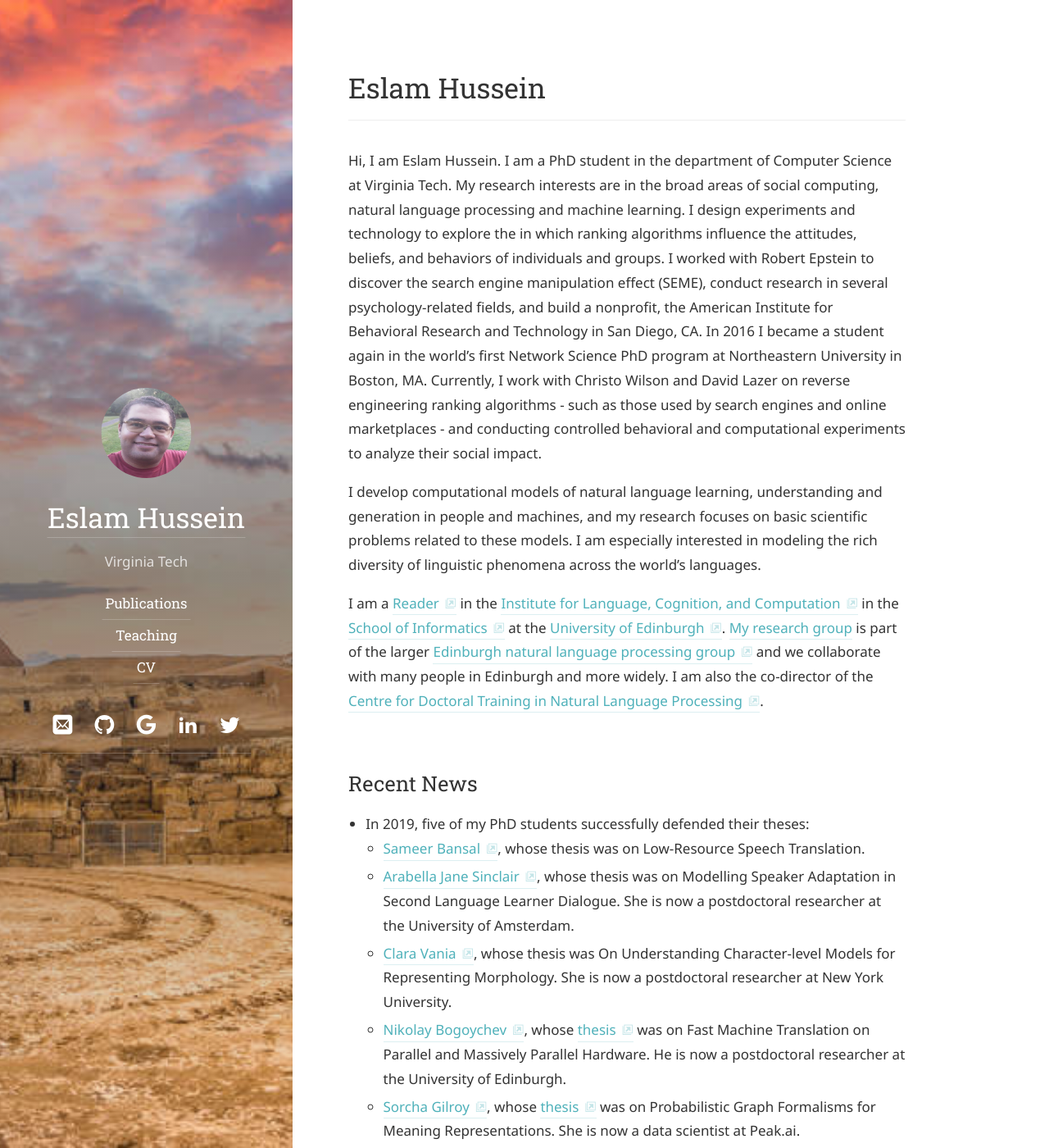
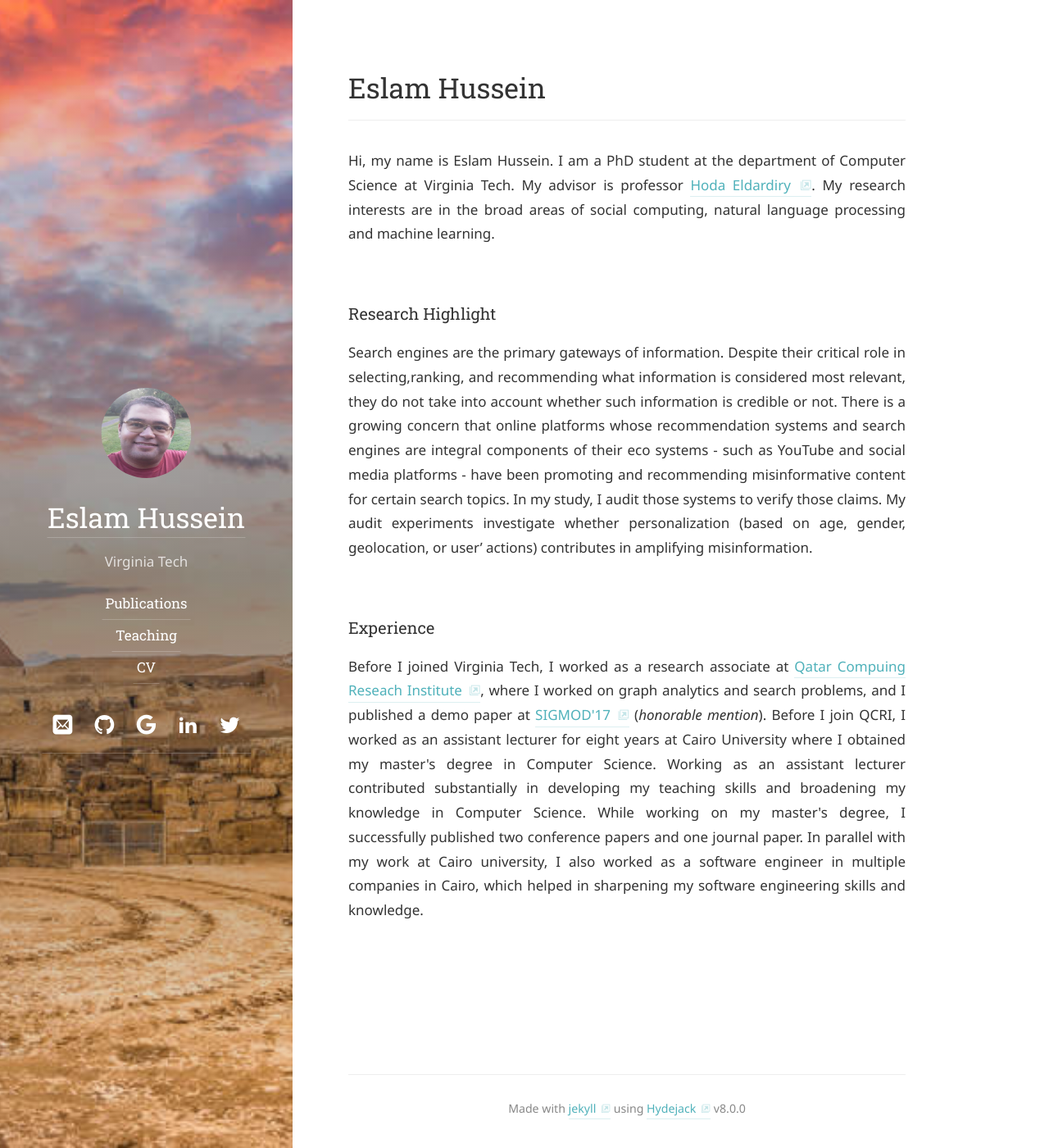
Before and after one commit to EslamAli86/eslamali86.github.io, a Jekyll site: the page built from index (copy).md, in a window 1280 px wide and 1400 px high. Shown: the whole window at 82% size. Built offline with Jekyll 4.4.1, drawn with Linux system fonts in a browser that asks for light colours; some web fonts are replaced; some of the changed text lies outside the part shown.

Commit message:
Remove research highight in index

```diff
--- a/index (copy).html
+++ /dev/null
@@ -1 +0,0 @@
-My website
--- a/index (copy).md
+++ b/index (copy).md
@@ -4,68 +4,9 @@ title: Eslam Hussein
 cover: false
 ---
 
-Hi, I am Eslam Hussein. I am a PhD student in the department of Computer Science at Virginia Tech. My research interests are in the broad areas of social computing, natural language processing and machine learning. I design experiments and technology to explore the  in which ranking algorithms influence the attitudes, beliefs, and behaviors of individuals and groups. I worked with Robert Epstein to discover the search engine manipulation effect (SEME), conduct research in several psychology-related fields, and build a nonprofit, the American Institute for Behavioral Research and Technology in San Diego, CA. In 2016 I became a student again in the world's first Network Science PhD program at Northeastern University in Boston, MA. Currently, I work with Christo Wilson and David Lazer on reverse engineering ranking algorithms - such as those used by search engines and online marketplaces - and conducting controlled behavioral and computational experiments to analyze their social impact.
+<p align="justify">Hi, my name is Eslam Hussein. I am a PhD student at the department of Computer Science at Virginia Tech. My advisor is professor <a href="https://www.linkedin.com/in/eldardiry/">Hoda Eldardiry</a>. My research interests are in the broad areas of social computing, natural language processing and machine learning.</p>
+### Research Highlight
 
-
-
-I develop computational models of natural language learning,
-understanding and generation in people and machines, and my research
-focuses on basic scientific problems related to these models. I am
-especially interested in modeling the rich diversity of linguistic
-phenomena across the world’s languages.
-
-I am a [Reader](https://en.wikipedia.org/wiki/Reader_(academic_rank))
-in the [Institute for Language, Cognition, and Computation](http://web.inf.ed.ac.uk/ilcc)
-in the [School of Informatics](http://web.inf.ed.ac.uk/)
-at the [University of Edinburgh](https://www.ed.ac.uk/).
-[My research group](collaborators) is part of the larger
-[Edinburgh natural language processing group](http://groups.inf.ed.ac.uk/edinburghnlp/)
-and we collaborate with many people in Edinburgh and more widely.
-I am also the co-director of the
-[Centre for Doctoral Training in Natural Language Processing](https://edinburghnlp.inf.ed.ac.uk/cdt/).
-
-
-## Recent News
-* In 2019, five of my PhD students successfully defended their theses:
-  - [Sameer Bansal](https://0xsameer.github.io/), whose thesis was on
-    Low-Resource Speech Translation.
-  - [Arabella Jane Sinclair](https://staff.fnwi.uva.nl/a.j.sinclair/),
-    whose thesis was on Modelling Speaker Adaptation in Second
-    Language Learner Dialogue.
-    She is now a postdoctoral researcher at the University of Amsterdam.
-  - [Clara Vania](https://claravania.github.io/), whose thesis was
-    On Understanding Character-level Models for Representing Morphology.
-    She is now a postdoctoral researcher at New York University.
-  - [Nikolay Bogoychev](https://nbogoychev.com/),
-    whose [thesis](https://www.era.lib.ed.ac.uk/handle/1842/35886)
-    was on Fast Machine Translation on Parallel and Massively Parallel
-    Hardware.
-    He is now a postdoctoral researcher at the University of Edinburgh.
-  - [Sorcha Gilroy](https://uk.linkedin.com/in/sorcha-gilroy-a6105693), whose
-    [thesis](https://www.era.lib.ed.ac.uk/handle/1842/35606) was on
-    Probabilistic Graph Formalisms for Meaning Representations.
-    She is now a data scientist at Peak.ai.
-
-
-
-* In September 2019, the
-[Centre for Doctoral Training in Natural Language Processing](https://edin.ac/cdt-in-nlp)
-[welcomed its first students](https://twitter.com/EdinburghNLP/status/1173630819652579338)
-The centre, directed by my colleague [Mirella Lapata](http://homepages.inf.ed.ac.uk/mlap/),
-is a collaboration between informatics, linguistics, psychology, and design.
-It offers an innovative new PhD programme that integrates research and
-teaching across these disciplines, and is supported in part by a
-multi-million pound [training grant from the UK government](https://www.ukri.org/research/themes-and-programmes/ukri-cdts-in-artificial-intelligence/). I am
-the co-director.
-
-## Recent Research Highlights
-
-<ul>
-{% for paper in site.data.papers.papers %}
-  {% if paper.selected %}
-  <li>
-  {% include paper.html paper=paper %}
-  </li>
-  {% endif %}
-{% endfor %}
-</ul>
+<p align="justify">Search engines are the primary gateways of information. Despite their critical role in selecting,ranking, and recommending what information is considered most relevant, they do not take into account whether such information is credible or not. There is a growing concern that online platforms whose recommendation systems and search engines are integral components of their eco systems - such as YouTube and social media platforms - have been promoting and recommending misinformative content for certain search topics. In my study, I audit those systems to verify those claims. My audit experiments investigate whether personalization (based on age, gender, geolocation, or user’ actions) contributes in amplifying misinformation.</p>
+### Experience
+<p align="justify">Before I joined Virginia Tech, I worked as a research associate at <a href="https://www.hbku.edu.qa/en/staff/eslam-ali-hassan-hussein">Qatar Compuing Reseach Institute</a>, where I worked on graph analytics and search problems, and I published a demo paper at <a href="https://sigmod.org/sigmod-awards/sigmod-best-demonstration-award/">SIGMOD'17</a> (<i>honorable mention</i>). Before I join QCRI, I worked as an assistant lecturer for eight years at Cairo University where I obtained my master's degree in Computer Science. Working as an assistant lecturer contributed substantially in developing my teaching skills and broadening my knowledge in Computer Science. While working on my master's degree, I successfully published two conference papers and one journal paper. In parallel with my work at Cairo university, I also worked as a software engineer in multiple companies in Cairo, which helped in sharpening my software engineering skills and knowledge.</p>
```
Also changed, not shown: index (another copy).md (deleted, +0 -7 lines), index.md (+4 -1 lines).
